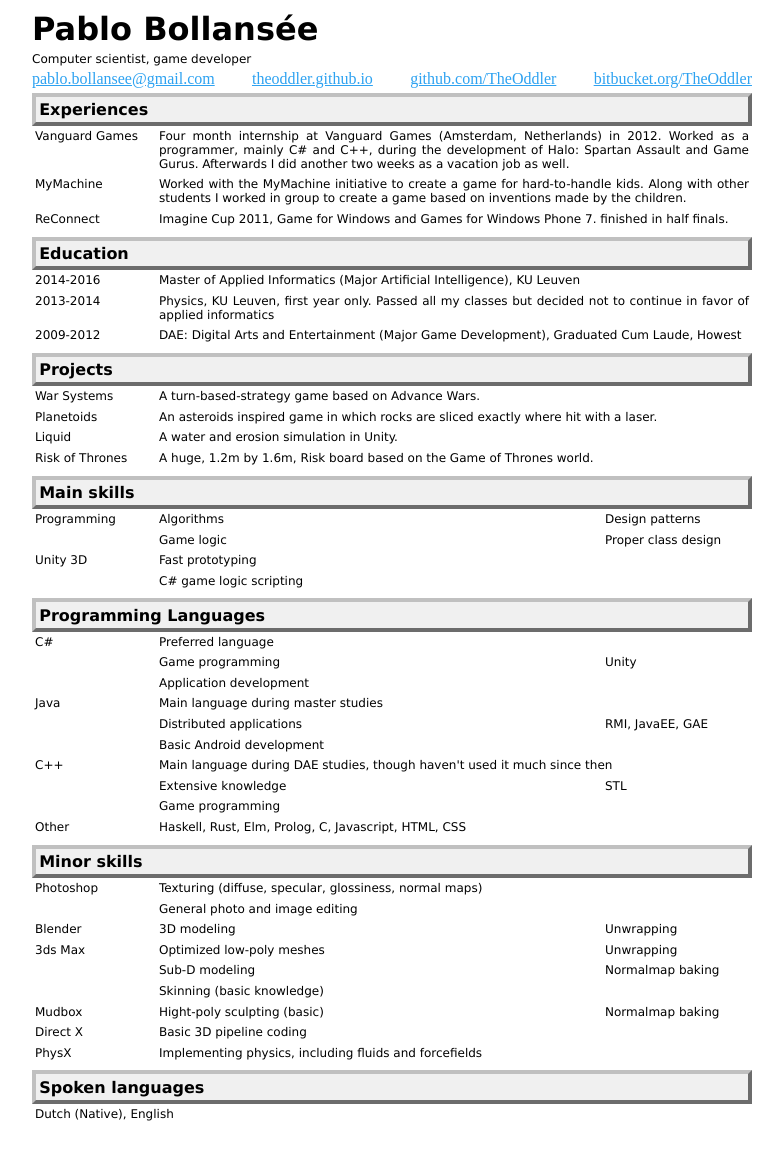
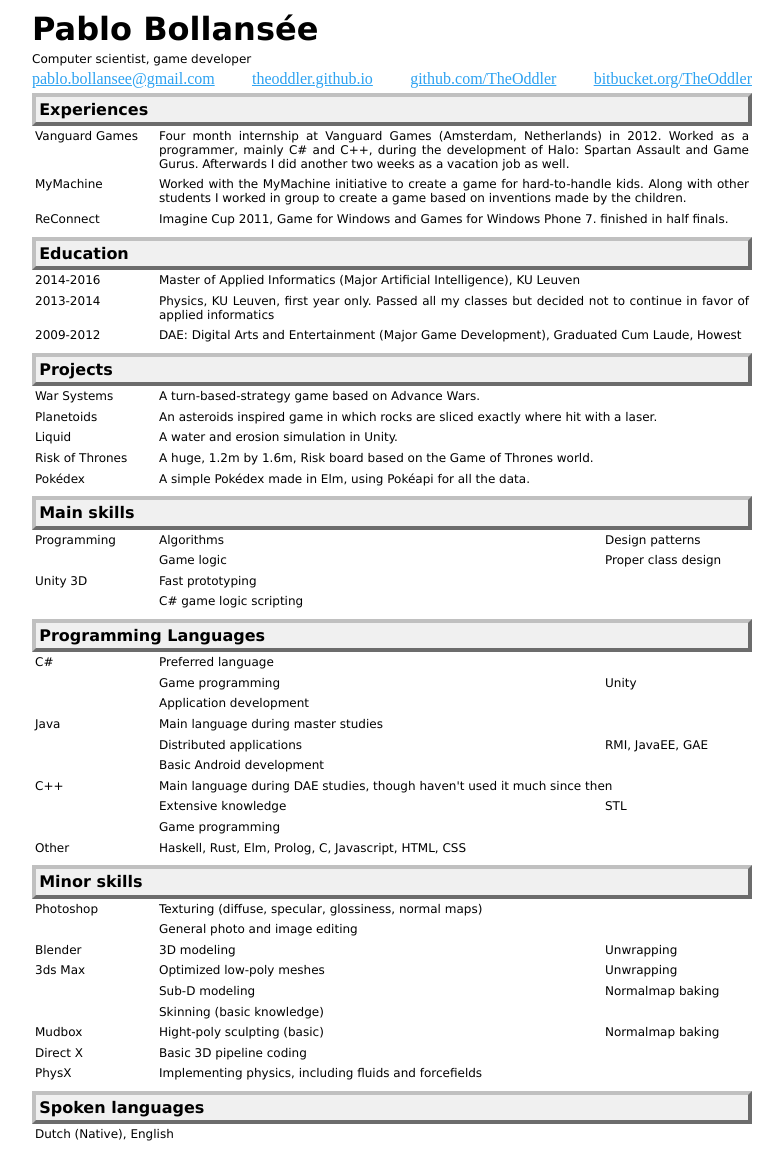
Before and after one commit to TheOddler/theoddler.github.io, a Jekyll site: the page built from cv/index.html, in a window 1280 px wide. Shown: the whole page, without its empty margins (248-1031 px from the left). Built offline with Jekyll 4.4.1, drawn with Linux system fonts in a browser that asks for light colours; before the commit the page ends 1134 px from its top, so only the background shows below that.

Commit message:
Added Pokédex to projects.

```diff
--- a/_includes/about/projects.md
+++ b/_includes/about/projects.md
@@ -15,4 +15,8 @@
 		<td>Risk of Thrones</td>
 		<td>A huge, 1.2m by 1.6m, Risk board based on the Game of Thrones world.</td>
 	</tr>
+	<tr>
+		<td>Pokédex</td>
+		<td>A simple Pokédex made in Elm, using Pokéapi for all the data.</td>
+	</tr>
 </table>
```
Also changed, not shown: _includes/slides/other.md (+4 -0 lines).
